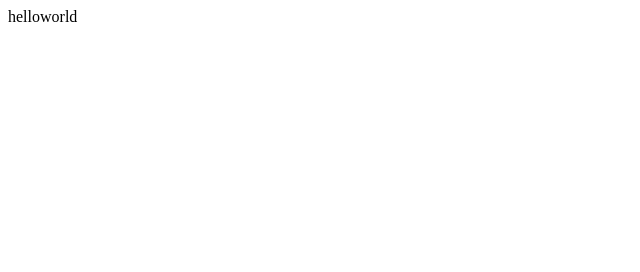
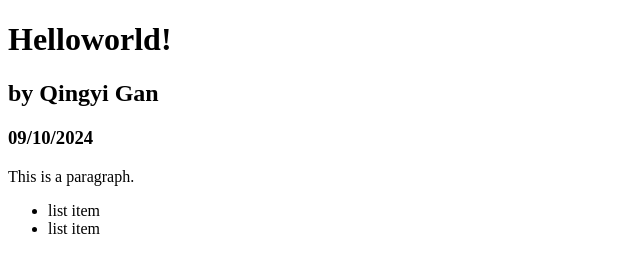
Before and after one commit to QingyiGan/ubiquitous-disco, a plain HTML site: page index.html in a window 1280 px wide. Shown: the whole page, without its empty margins (0-640 px from the left). Drawn offline with Linux system fonts and the light colour scheme.

Commit message:
Update index.html

```diff
--- a/index.html
+++ b/index.html
@@ -6,6 +6,13 @@
     <title>Document</title>
 </head>
 <body>
-    helloworld
+    <h1>Helloworld! </h1>
+    <h2>by Qingyi Gan</h2>
+    <h3>09/10/2024</h3>
+    <p1>This is a paragraph. </p1>
+    <ul>
+        <li>list item</li>
+        <li>list item</li>
+    </ul>
 </body>
 </html>
```
